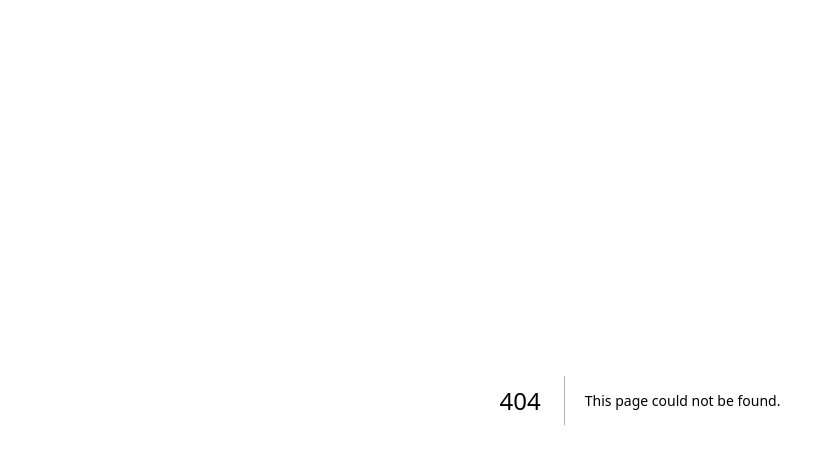
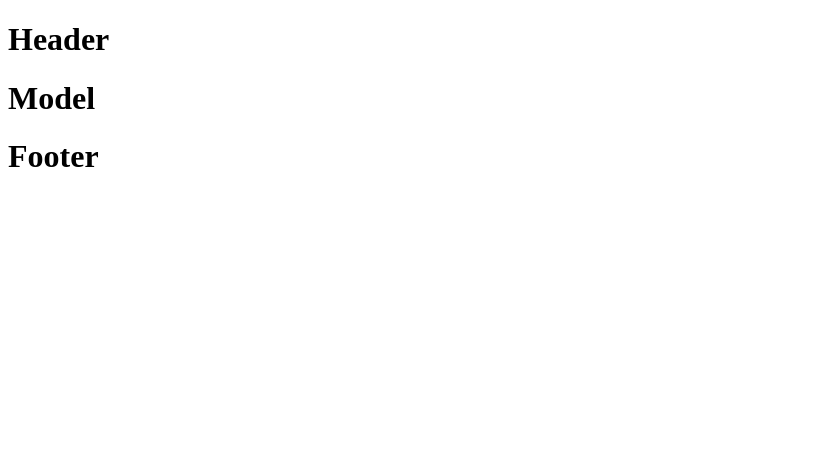
Before and after one commit to tisabbir/my-nextjs-app, a Next.js app: page /model in a window 1280 px wide. Before the commit this address had no page. Shown: the top 464 px of the page, without its empty margins (0-835 px from the left). Built offline with nearby package versions, Linux system fonts and the light colour scheme.

Commit message:
group route explored

```diff
--- /dev/null
+++ b/src/app/(withLayout)/layout.js
@@ -0,0 +1,13 @@
+
+
+const layout = ({children}) => {
+    return (
+        <div>
+            <h1>Header</h1>
+            {children}
+            <h1>Footer</h1>
+        </div>
+    );
+};
+
+export default layout;
--- /dev/null
+++ b/src/app/(withLayout)/model/page.js
@@ -0,0 +1,10 @@
+
+const model = () => {
+    return (
+        <div>
+            <h1> Model</h1>
+        </div>
+    );
+};
+
+export default model;
```
Also changed, not shown: src/app/(withLayout)/article/page.js (added, +10 -0 lines), src/app/loading.js (added, +11 -0 lines), src/app/not-found.js (added, +11 -0 lines).
